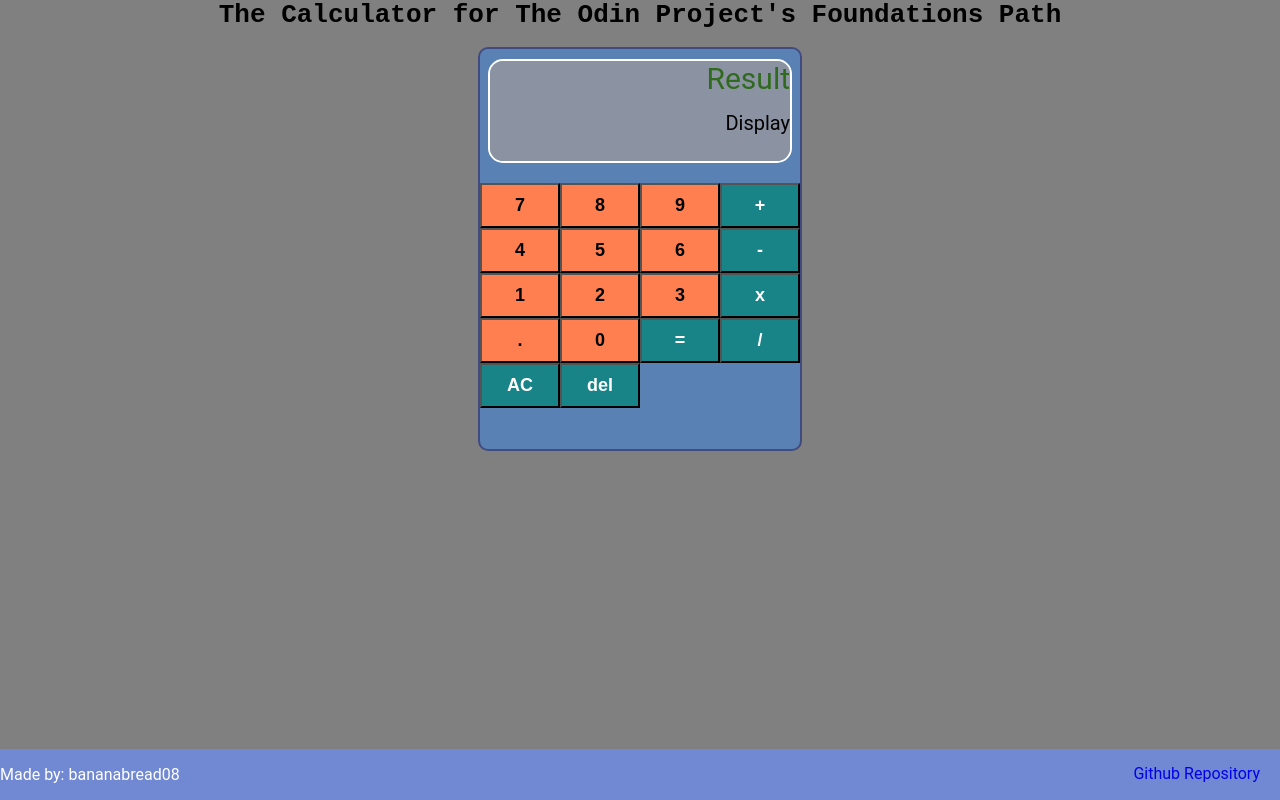
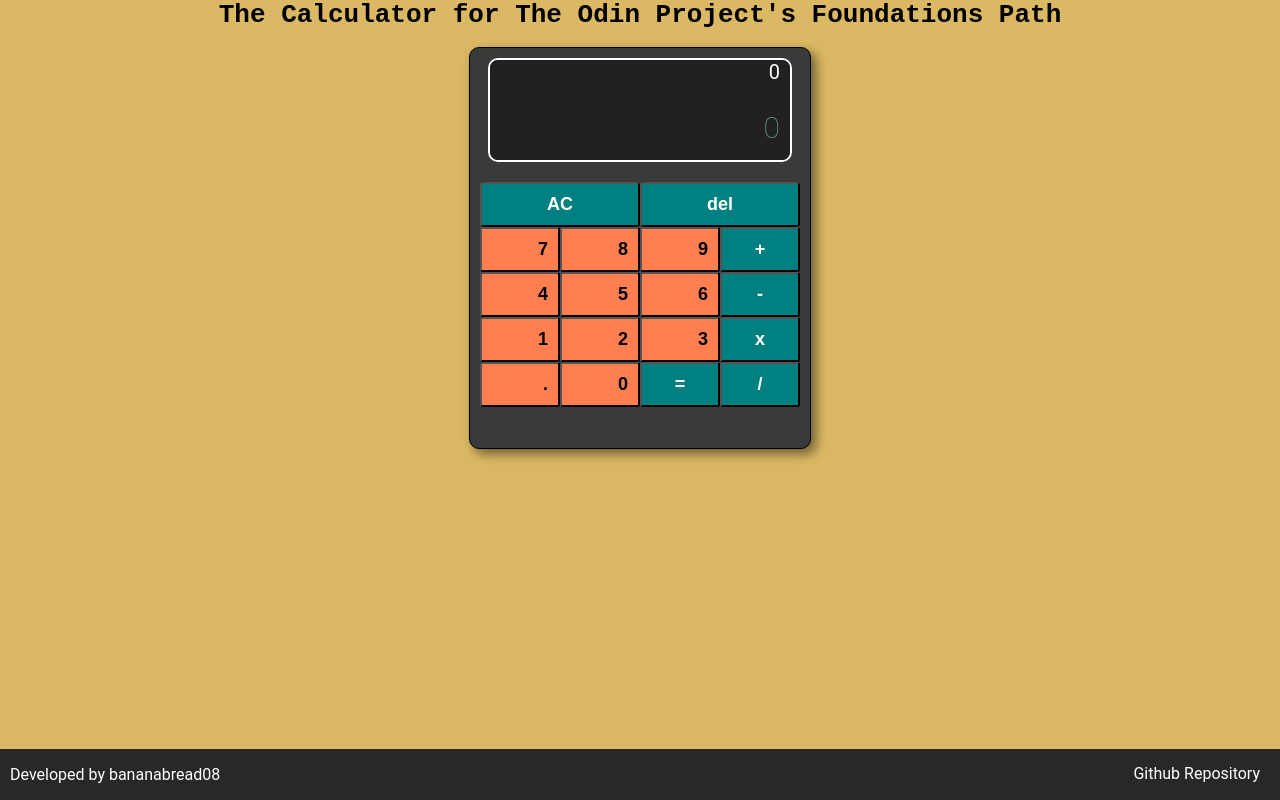
Before and after one commit to bananabread08/calculator, a plain HTML site: page index.html in a window 1280 px wide. Drawn offline with Linux system fonts and the light colour scheme.

Commit message:
updated styling, rearranged buttons using flexbox

```diff
--- a/index.html
+++ b/index.html
@@ -12,10 +12,12 @@
     </header>
     <div class="calculator" id="container">
         <div class="result-container" id="result-container">
-            <div id="result" name="Result" value="">Result</div>
-            <div id="display" name="Display" value="">Display</div>
+            <div id="display" name="Display">0</div>
+            <div id="result" name="Result">0</div>
         </div>
         <div class="key-container" id="numbers">
+            <button class= "operator" id="clear" value="clearall"> AC </button>
+            <button class= "operator" id="delete" value="delete"> del </button>
             <button class= "number" id="7" value="7"> 7 </button>
             <button class= "number" id="8" value="8"> 8 </button>
             <button class= "number" id="9" value="9"> 9 </button>
@@ -32,17 +34,15 @@
             <button class= "number" id="0" value="0"> 0 </button>
             <button class= "operator" id="equals" value="="> = </button>
             <button class= "operator" id="divide" value="/"> / </button>
-            <button class= "operator" id="clear" value="clearall"> AC </button>
-            <button class= "operator" id="delete" value="delete"> del </button>
+
         </div>
     </div>
     <footer class="footer">
         <div class="footer-desc">
-            <p>Made by: bananabread08</p>
+            <p>Developed by bananabread08</p>
         </div>
         <div class="links">
-        <a href="https://github.com/bananabread08"> Github </a>
-        <a href="https://github.com/bananabread08/calculator"> Repository</a>
+        <a href="https://github.com/bananabread08/calculator"> Github Repository</a>
         <div></div>
     </footer>
 <script src ="scripts/calc.js"></script>
--- a/styles/style.css
+++ b/styles/style.css
@@ -3,7 +3,7 @@ html,body{
     padding:0;
     margin:0;
     overflow: hidden;
-    background-color: gray;
+    background-color: rgb(219, 185, 100);
     font-family: 'Quicksand', 'Roboto', sans-serif;
 }
 
@@ -13,7 +13,7 @@ header{
 }
 
 .calculator {
-    width: 320px;
+    width: 340px;
     height: 400px;
     top:0;
     bottom: 0;
@@ -21,9 +21,10 @@ header{
     right: 0;
     margin: auto;
     text-align: center;
-    background-color: rgb(90, 129, 180);
-    border: 2px solid rgb(66, 75, 128);
+    background-color: rgb(57, 58, 59);
+    border: 1px solid rgb(0, 0, 0);
     border-radius: 10px;
+    box-shadow: 5px 5px 12px rgba(0,0,0,0.5);
     }
 
 .result-container{
@@ -33,62 +34,68 @@ header{
     margin-left: auto;
     margin-right: auto;
     border:2px solid white;
-    border-radius: 15px;
+    border-radius: 10px;
     overflow:hidden;
 }
 
 #result{
+    padding-right: 10px;
     font-size: 30px;
-    color: rgba(32, 99, 6, 0.849);
+    color: #60A07F;
     text-align: right;
     height: 50px;
-    background-color: rgba(161, 156, 156, 0.692);
+    background-color: #212121;
+    font-weight: 100;
 }
 
 #display{
+    padding-right: 10px;
     font-size: 20px;
     text-align: right;
     height: 50px;
-    background-color: rgba(161, 156, 156, 0.692);
-    overflow: hidden;
+    color: white;
+    background-color: #212121;
 }
 
 .key-container{
+    margin-left: 10px;
+    margin-right: 10px;
     padding-top: 20px;
-    width: auto;
-    height: auto;
-    display: grid;
-    grid-template-columns: repeat(4, 1fr);
+    display: flex;
+    flex-wrap: wrap;
 }
 
 button {
+    flex-basis: 80px;
     padding: 10px;
     font-size: large;
     font-weight: 800;
-    -webkit-transform: perspective(1px) translateZ(0);
-    transform: perspective(1px) translateZ(0);
-    box-shadow: 0 0 1px rgba(0, 0, 0, 0);
-    -webkit-transition-property: transform;
-    transition-property: transform;
+    border-radius: 5%;
 }
 
-button:hover ,button:focus{
-    -webkit-transform: scale(1.3);
-    transform: scale(1.3);
+div.key-container #clear{
+    flex-basis: 50%;
+    flex-grow: 2;
 }
 
-.button:active {
-    box-shadow: 0 5px rgb(51, 50, 50);
-    transform: translateY(4px);
-  }
+div.key-container #delete{
+    flex-basis: 50%;
+    flex-grow: 2;
+}
 
 button.number{
     background-color: coral;
+    text-align: end;
 }
 
 button.operator{
-    background-color: rgb(24, 132, 136);
+    background-color: teal;
     color: white;
+}
+
+button.operator:hover, button.number:hover{
+    background-color: white;
+    color: black;
 }
 
 .footer {
@@ -96,13 +103,14 @@ button.operator{
     left: 0;
     bottom: 0;
     width: 100%;
-    background-color: rgb(113, 136, 211);
+    background-color: rgb(41, 39, 39);
     color: white;
     text-align: center;
   }
 
 .footer-desc{
     float: left;
+    margin-left: 10px;
     text-align: center;
 }
 
@@ -114,4 +122,5 @@ button.operator{
 
 .links a{
     text-decoration: none;
+    color: white;
 }
```
